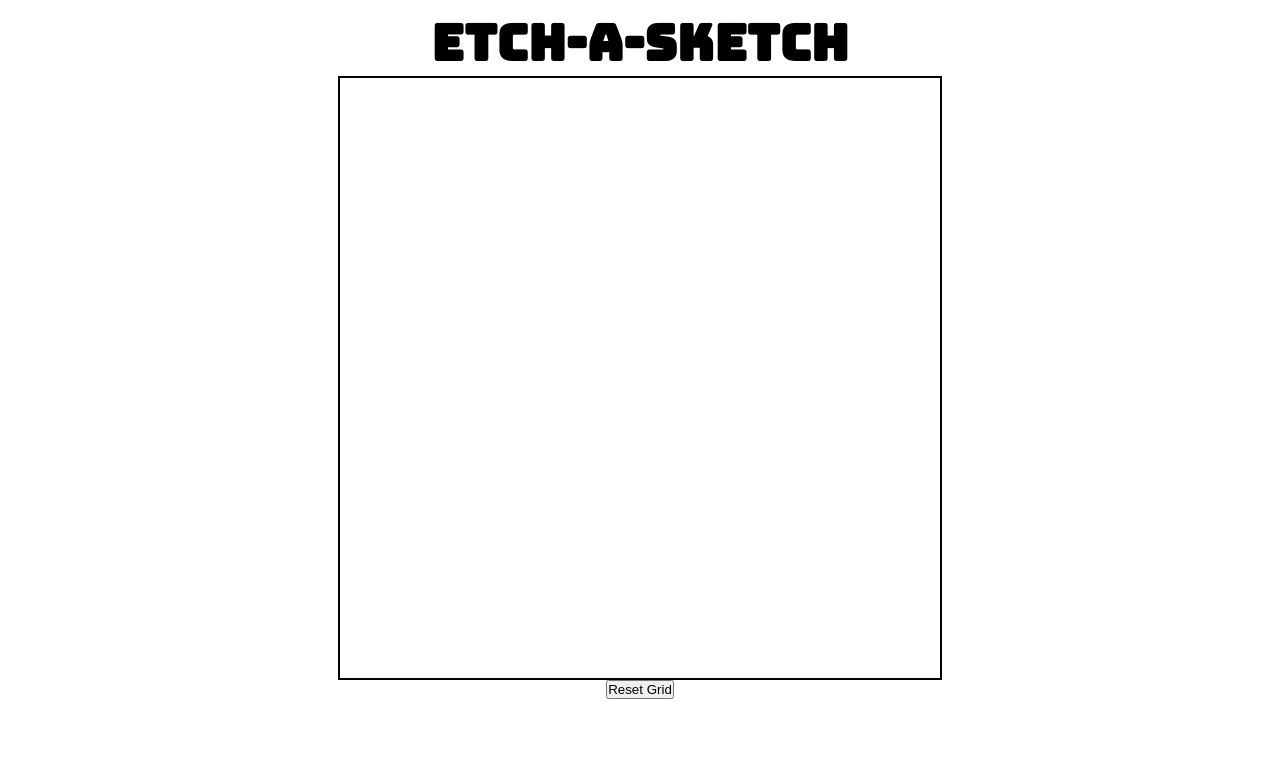
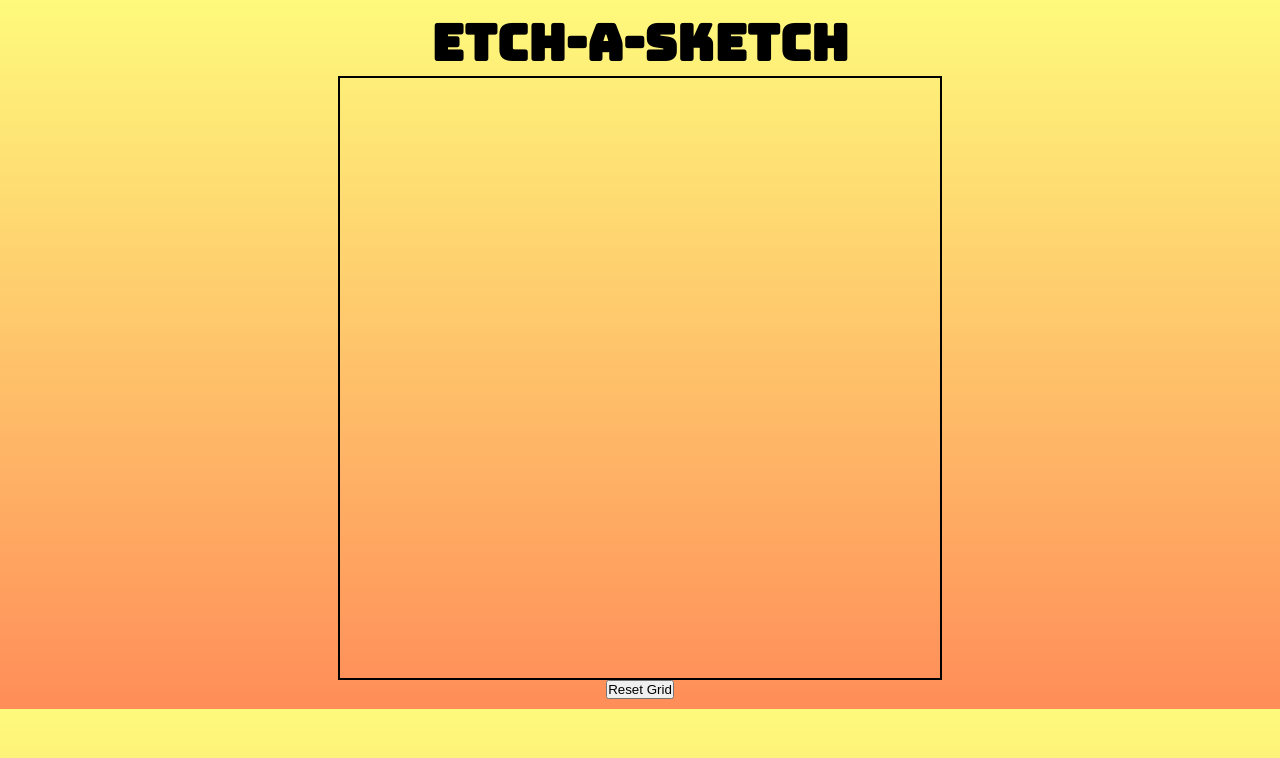
Before and after one commit to justwin02/Etch-a-Sketch, a plain HTML site: page index.html in a window 1280 px wide. Drawn offline with Linux system fonts and the light colour scheme; a web font is replaced by a local one.

Commit message:
Added Background Color

```diff
--- a/styles/styles.css
+++ b/styles/styles.css
@@ -8,6 +8,9 @@
     display: flex;
     flex-direction: column;
     align-items: center;
+    background: -webkit-linear-gradient(#fefa7c, #ff8d59);
+    background:    -moz-linear-gradient(#fefa7c, #ff8d59);
+    background:         linear-gradient(#fefa7c, #ff8d59);
 }
 
 h1{
```
